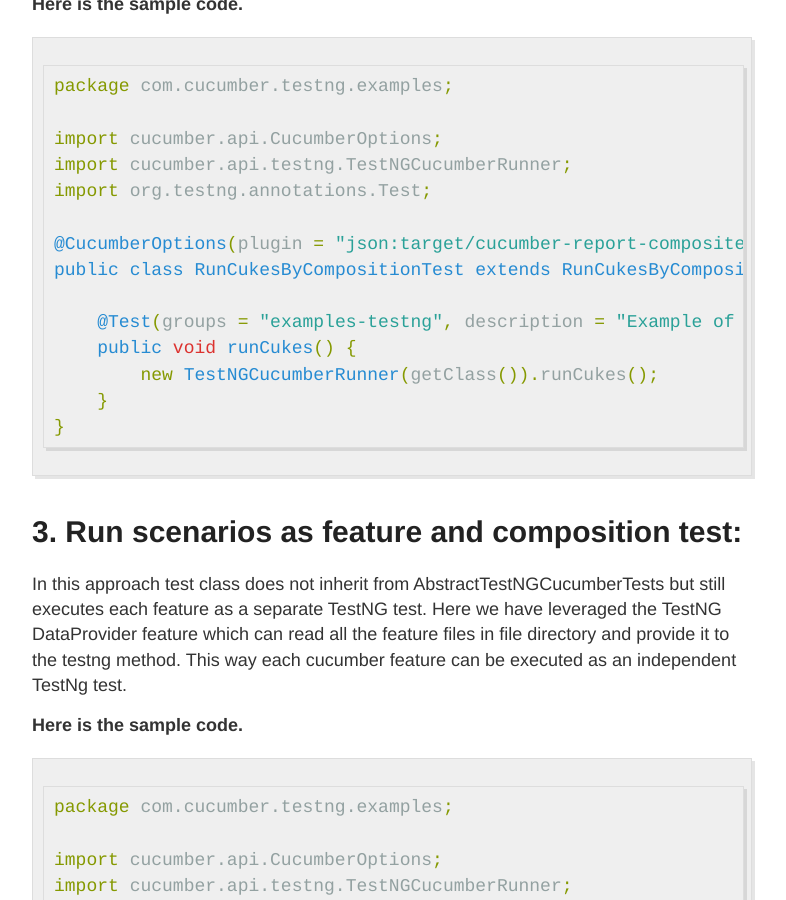
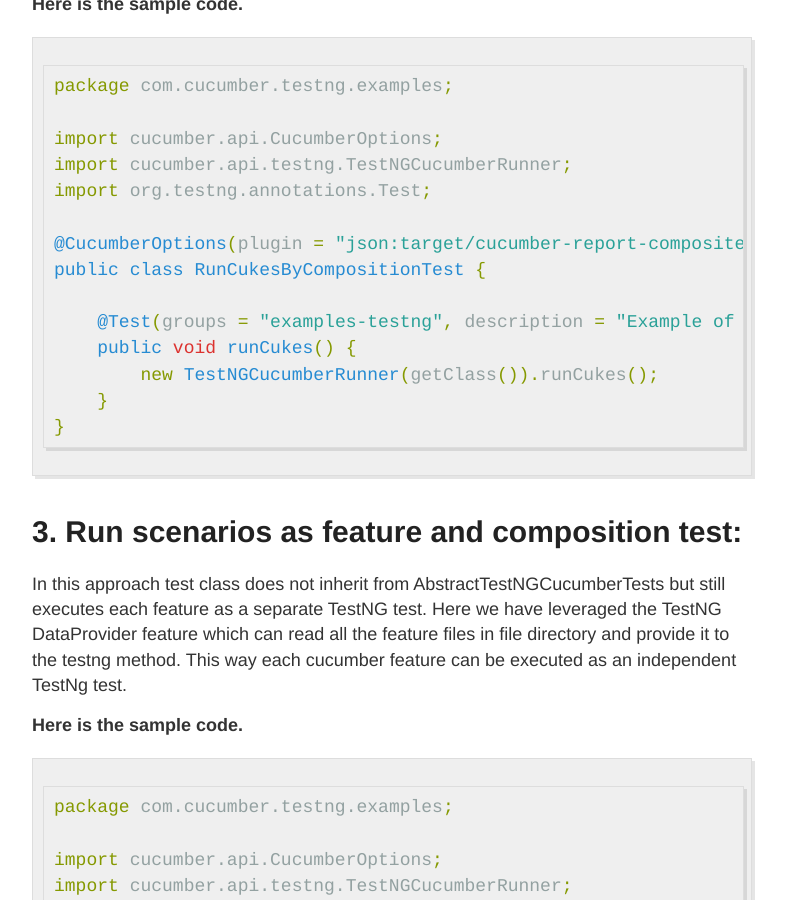
Before and after one commit to sahajamit/sahajamit.github.io, a Jekyll site: the page built from _posts/2015-3-28-Cucumber-JVM-with-TestNG.md, in a window 1280 px wide and 900 px high, scrolled down 1825 px. Shown: the whole window, without its empty margins (248-1034 px from the left). Built offline with Jekyll 4.4.1, drawn with Linux system fonts in a browser that asks for light colours; comment, search, counter and statistics services are not loaded.

Commit message:
some minor fixes

````diff
--- a/_posts/2015-3-28-Cucumber-JVM-with-TestNG.md
+++ b/_posts/2015-3-28-Cucumber-JVM-with-TestNG.md
@@ -59,7 +59,7 @@ import cucumber.api.testng.TestNGCucumberRunner;
 import org.testng.annotations.Test;
 
 @CucumberOptions(plugin = "json:target/cucumber-report-composite.json")
-public class RunCukesByCompositionTest extends RunCukesByCompositionBase {
+public class RunCukesByCompositionTest {
 
     @Test(groups = "examples-testng", description = "Example of using TestNGCucumberRunner to invoke Cucumber")
     public void runCukes() {
@@ -280,4 +280,4 @@ public class GenerateReport {
 ```
 
 # Outro  #
-So to tie up all the pieces which we discussed in this blog, [here](https://github.com/sahajamit/cucumber-jvm-testng-integration/blob/master/testng.xml) is the complete source code on Github which can be referred. In this blog we have seen how to run the cucumber feature files in parallel using testng. Please feel free to reach me in case of any questions or feedback.
+So to tie up all the pieces which we discussed in this blog, [here](https://github.com/sahajamit/cucumber-jvm-testng-integration) is the complete source code on Github which can be referred. In this blog we have seen how to run the cucumber feature files in parallel using testng. Please feel free to reach me in case of any questions or feedback.
````
